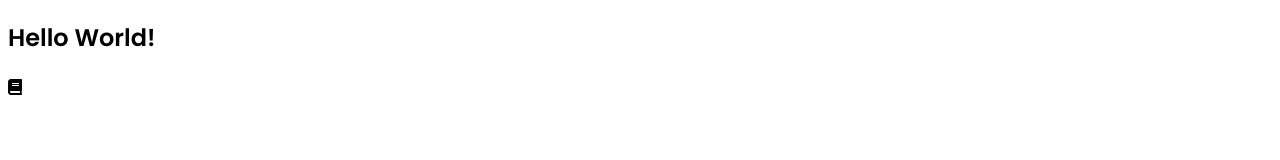
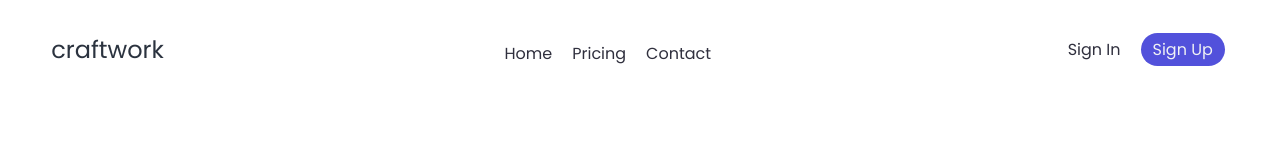
Before and after one commit to thesaihan/craftwork-illustrations, a plain HTML site: page index.html in a window 1280 px wide. Drawn offline with Linux system fonts and the light colour scheme.

Commit message:
Design header

```diff
--- a/css/index.css
+++ b/css/index.css
@@ -1,4 +1,75 @@
+:root {
+  --purple: #5251db;
+}
+
 * {
   font-family: Poppins, -apple-system, BlinkMacSystemFont, "Segoe UI", Roboto,
     Oxygen, Ubuntu, Cantarell, "Open Sans", "Helvetica Neue", sans-serif;
+  box-sizing: border-box;
+  margin: 0;
+  padding: 0;
+  font-weight: 400;
+  color: #30303e;
 }
+
+header {
+  position: fixed;
+  top: 0;
+  z-index: 2;
+  width: 100%;
+  display: flex;
+  justify-content: space-between;
+  align-items: center;
+  padding: 32px 4vw;
+}
+
+header .logo {
+  color: #2b333f;
+}
+
+header nav {
+  display: flex;
+  justify-content: center;
+  align-items: center;
+  margin-top: 8px;
+}
+
+header li {
+  list-style: none;
+  margin: 0 10px;
+}
+
+header a {
+  text-decoration: none;
+  transition: all 200ms ease-out;
+}
+
+header a:hover {
+  opacity: 0.75;
+}
+
+header .btn-group {
+  display: flex;
+  justify-content: center;
+  align-items: center;
+}
+
+header .btn-group > button {
+  font-size: 16px;
+  border: none;
+  background-color: transparent;
+  margin: 0 4px;
+  padding: 4px 12px;
+  border-radius: 18px;
+  transition: all 200ms 50ms ease-out;
+}
+
+header .btn-group > button:first-child:hover {
+  color: #333d49;
+  background-color: #f0f2f4;
+}
+
+header .btn-group > button:nth-child(2) {
+  color: #f0f2f4;
+  background-color: var(--purple);
+}
--- a/index.html
+++ b/index.html
@@ -17,7 +17,18 @@
     <link href="./css/index.css" rel="stylesheet" type="text/css" />
   </head>
   <body>
-    <h2>Hello World!</h2>
-    <p><i class="fa fa-book"></i></p>
+    <header>
+      <h2 class="logo">craftwork</h2>
+      <nav>
+        <li><a href="#home">Home</a></li>
+        <li><a href="#pricing">Pricing</a></li>
+        <li><a href="#contact">Contact</a></li>
+      </nav>
+      <div class="btn-group">
+        <button>Sign In</button>
+        <button>Sign Up</button>
+      </div>
+    </header>
+    <main></main>
   </body>
 </html>
```
